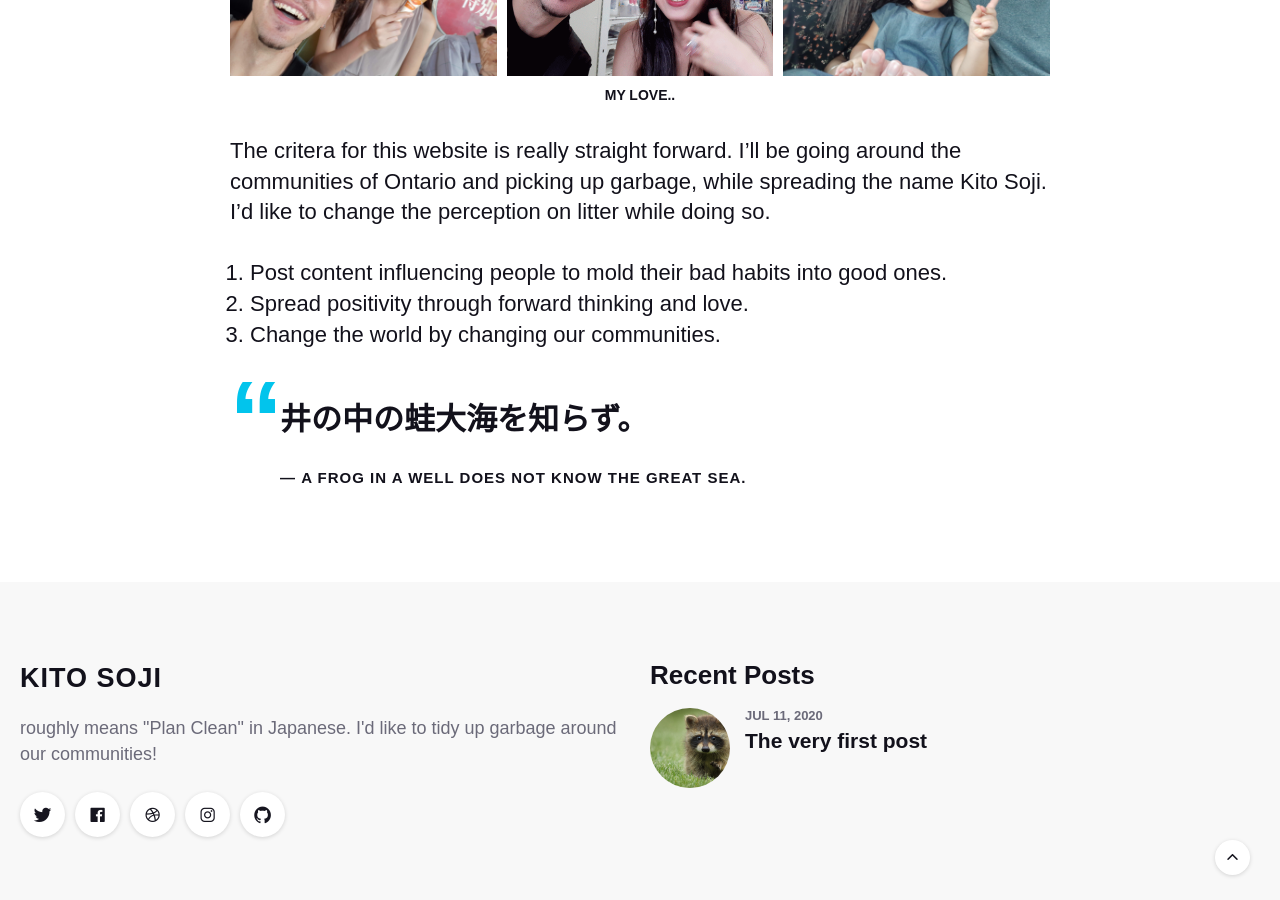
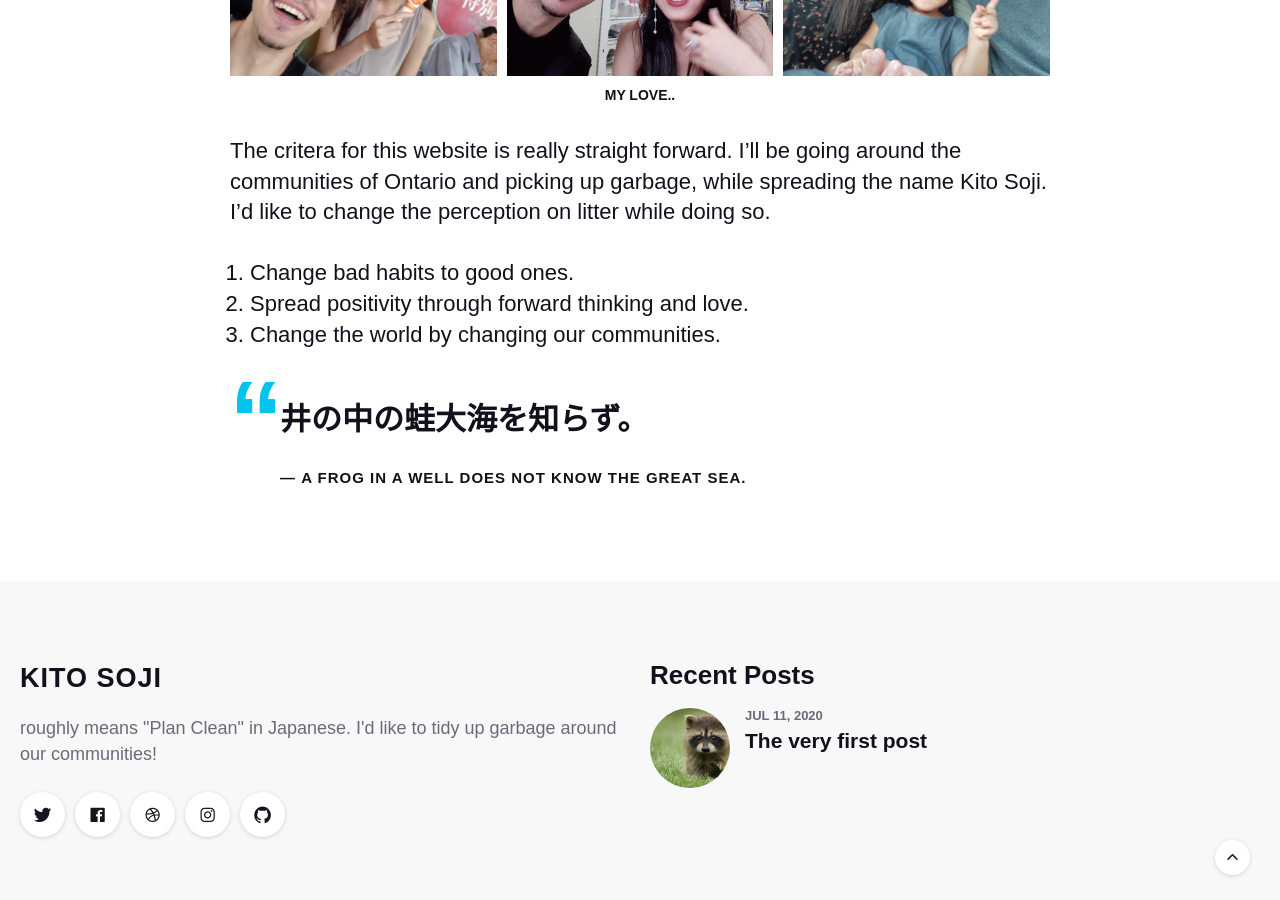
Before and after one commit to kitosoji/kitosoji, a Jekyll site: the page built from _pages/about.md, in a window 1280 px wide and 900 px high, scrolled down 2071 px. Built offline with Jekyll 4.4.1, drawn with Linux system fonts in a browser that asks for light colours; nearby versions of some CDN libraries; some web fonts are replaced.

Commit message:
Update about.md

```diff
--- a/_pages/about.md
+++ b/_pages/about.md
@@ -22,7 +22,7 @@ The reason that I even ended up in Japan is due to this lovely lady here. She vi
 
 The critera for this website is really straight forward. I'll be going around the communities of Ontario and picking up garbage, while spreading the name Kito Soji. I'd like to change the perception on litter while doing so.
 
-1. Post content influencing people to mold their bad habits into good ones.
+1. Change bad habits to good ones.
 2. Spread positivity through forward thinking and love.
 3. Change the world by changing our communities.
 
```
